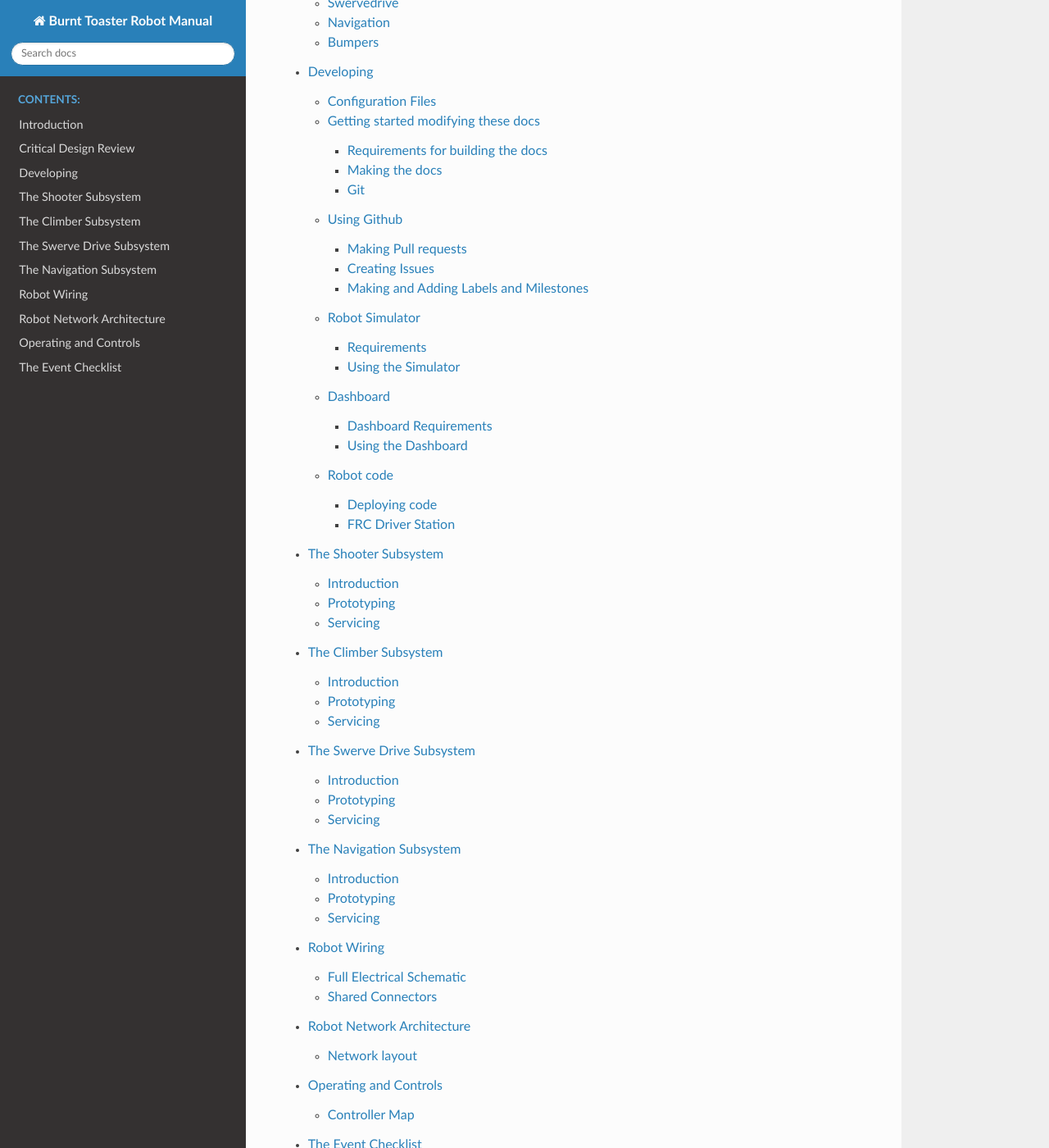
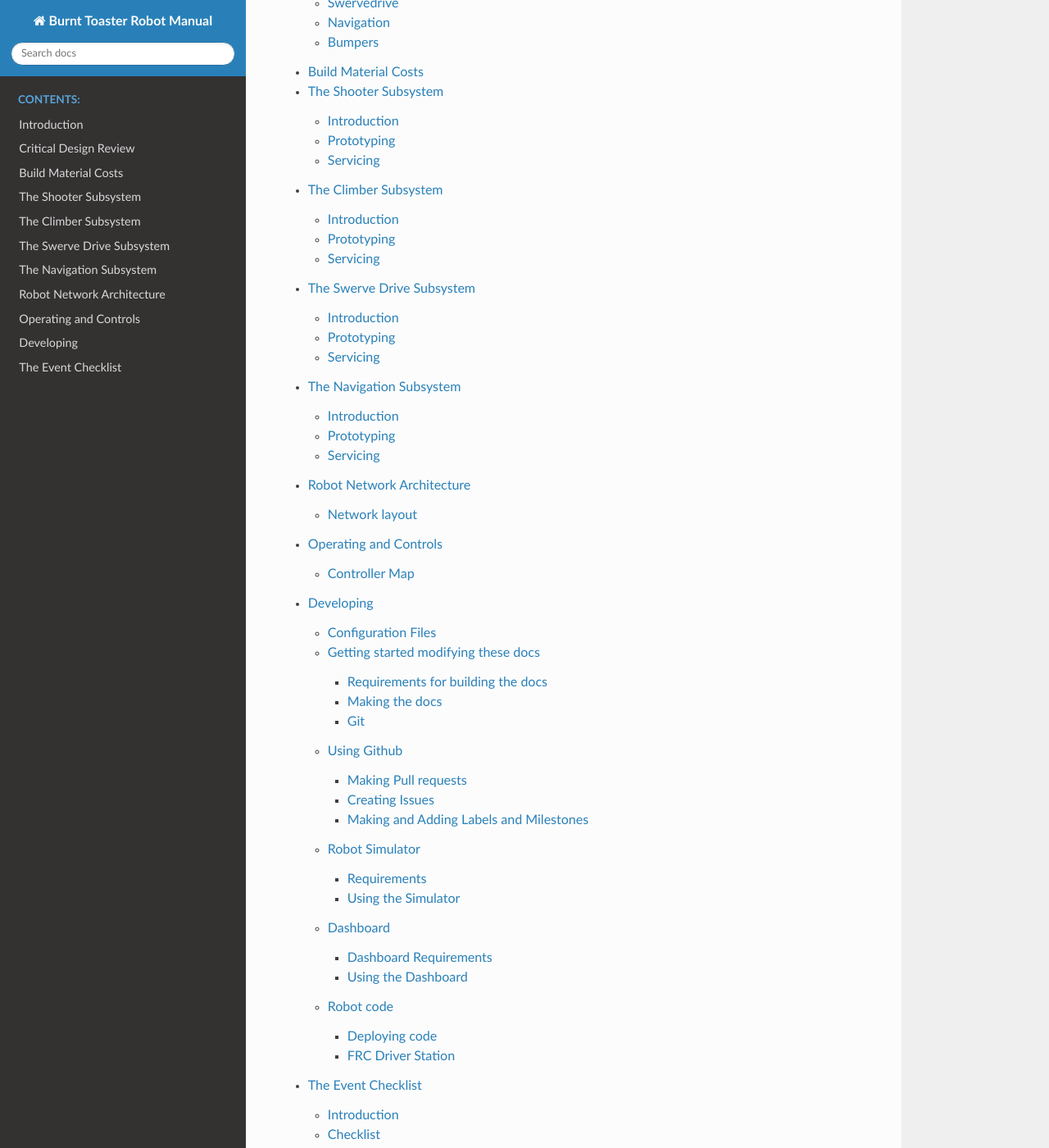
Before and after one commit to FRC-1721/1721-RapidReact, a Sphinx documentation site: the page built from docs/index.rst, in a window 1280 px wide and 1400 px high, scrolled down 348 px. Shown: the whole window at 82% size. Built offline with Sphinx 7.4.7 and the Read the Docs theme 2.0.0, drawn with Linux system fonts in a browser that asks for light colours.

Commit message:
give me cvs

```diff
--- a/docs/index.rst
+++ b/docs/index.rst
@@ -7,12 +7,12 @@
 
    introduction/introduction
    designReview/design_review
-   developing/developing
+   costs/build_costs
    subsystems/shooter
    subsystems/climber
    subsystems/swervedrive
    subsystems/navigation
-   wiring/wiring
    wiring/network
    usage/operating
+   developing/developing
    checklist/event
--- a/docs/introduction/introduction.rst
+++ b/docs/introduction/introduction.rst
@@ -18,7 +18,7 @@ Introduction
   :align: center
 
 .. update image with image of completed robot ..
-.. figure:: resources/placeholder.png
+.. figure:: resources/robot.png
   :width: 300
   :alt: Alternative text
 
```
Also changed, not shown: docs/costs/build_costs.rst (added, +14 -0 lines), docs/introduction/resources/placeholder.png (deleted), docs/introduction/resources/robot.png (added), 1 other file.
